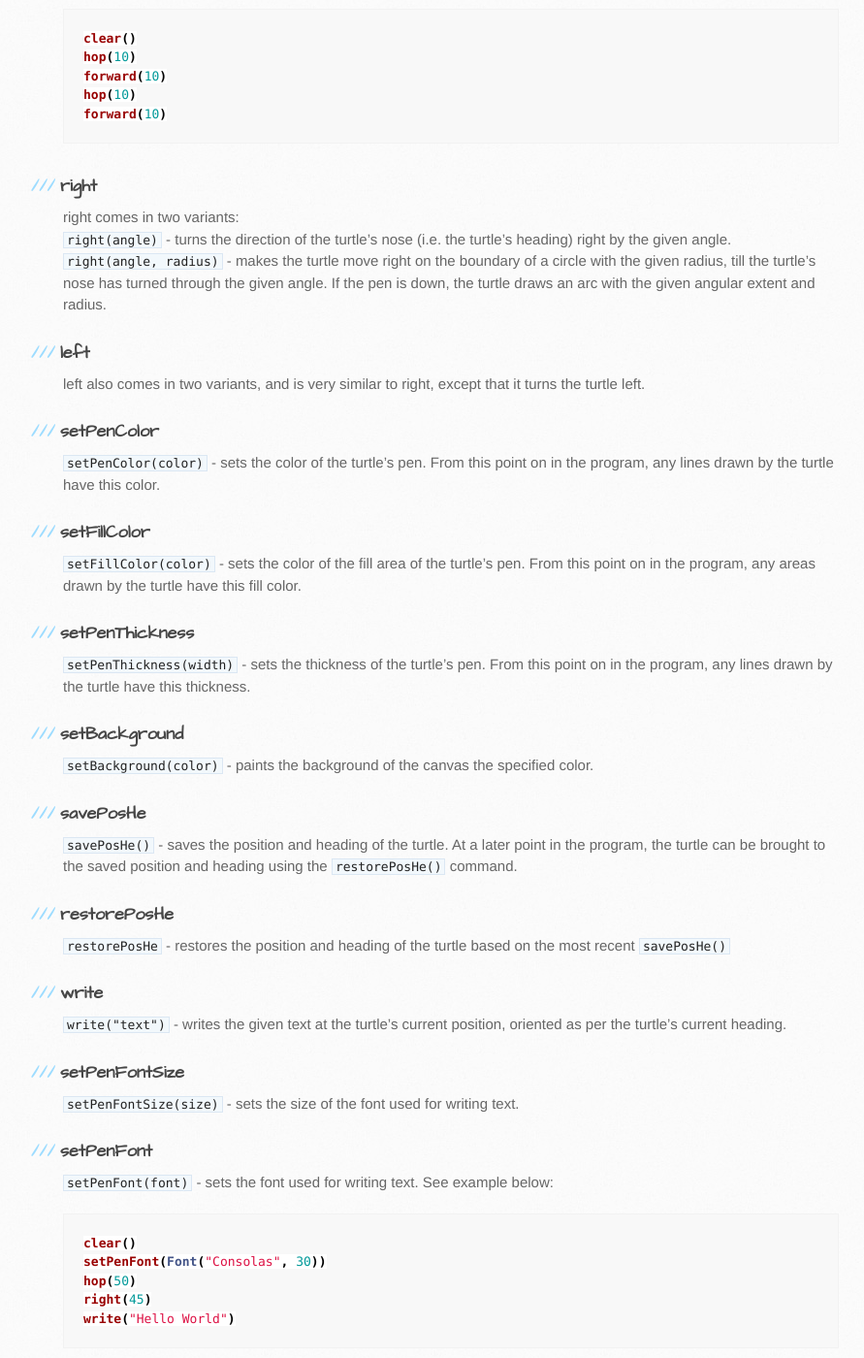
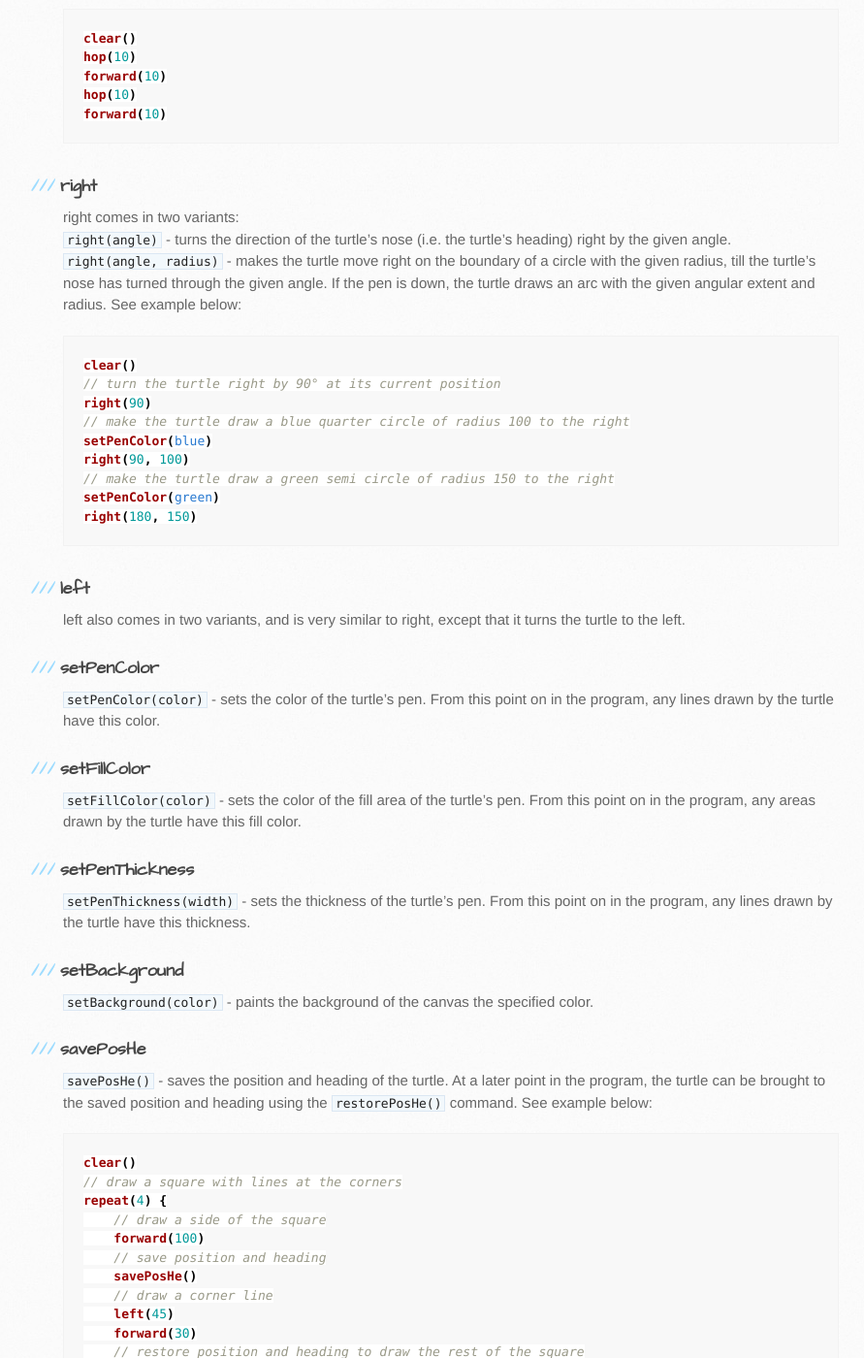
Before and after one commit to kojodoc/kojodoc.github.io, a Jekyll site: the page built from reference/turtle.md, in a window 1280 px wide and 1400 px high, scrolled down 1841 px. Shown: the whole window at 97% size, without its empty margins (105-996 px from the left). Built offline with Jekyll 4.4.1, drawn with Linux system fonts in a browser that asks for light colours; our own code applies the rules of GitHub Pages for plain Markdown files; the repository's description, which GitHub fills in, is left out; some of the changed text lies outside the part shown.

Commit message:
Add content.

````diff
--- a/reference/turtle.md
+++ b/reference/turtle.md
@@ -76,10 +76,21 @@ forward(10)
 right comes in two variants:
 `right(angle)` - turns the direction of the turtle's nose (i.e. the turtle's heading) right by the given angle.
 `right(angle, radius)` - makes the turtle move right on the boundary of a circle with the given radius, till the turtle's nose
-has turned through the given angle. If the pen is down, the turtle draws an arc with the given angular extent and radius.
+has turned through the given angle. If the pen is down, the turtle draws an arc with the given angular extent and radius. See example below:
+```scala
+clear()
+// turn the turtle right by 90° at its current position
+right(90)
+// make the turtle draw a blue quarter circle of radius 100 to the right
+setPenColor(blue)
+right(90, 100)
+// make the turtle draw a green semi circle of radius 150 to the right
+setPenColor(green)
+right(180, 150)
+```
 
 ### left
-left also comes in two variants, and is very similar to right, except that it turns the turtle left.
+left also comes in two variants, and is very similar to right, except that it turns the turtle to the left.
 
 ### setPenColor
 `setPenColor(color)` - sets the color of the turtle's pen. From this point on in the program, any lines drawn by the turtle have this color.
@@ -96,16 +107,46 @@ left also comes in two variants, and is very similar to right, except that it tu
 `setBackground(color)` - paints the background of the canvas the specified color.
 
 ### savePosHe
-`savePosHe()` - saves the position and heading of the turtle. At a later point in the program, the turtle can be brought to the saved position and heading using the `restorePosHe()` command.
+`savePosHe()` - saves the position and heading of the turtle. At a later point in the program, the turtle can be brought to the saved position and heading using the `restorePosHe()` command. See example below:
+```scala
+clear()
+// draw a square with lines at the corners
+repeat(4) {
+    // draw a side of the square
+    forward(100)
+    // save position and heading
+    savePosHe()
+    // draw a corner line
+    left(45)
+    forward(30)
+    // restore position and heading to draw the rest of the square
+    restorePosHe()
+    right(90)
+}
+```
 
 ### restorePosHe
 `restorePosHe` - restores the position and heading of the turtle based on the most recent `savePosHe()`
 
 ### write
-`write("text")` - writes the given text at the turtle's current position, oriented as per the turtle's current heading.
+`write("text")` - writes the given text at the turtle's current position, oriented as per the turtle's current heading. See example below:
+```scala
+clear()
+hop(50)
+right(45)
+write("Hello World")
+```
 
 ### setPenFontSize
-`setPenFontSize(size)` - sets the size of the font used for writing text.
+`setPenFontSize(size)` - sets the size of the font used for writing text. See example below:
+```scala
+clear()
+setPenFontSize(30)
+hop(50)
+right(45)
+write("Hello World")
+```
+
 
 ### setPenFont
 `setPenFont(font)` - sets the font used for writing text. See example below:
````
